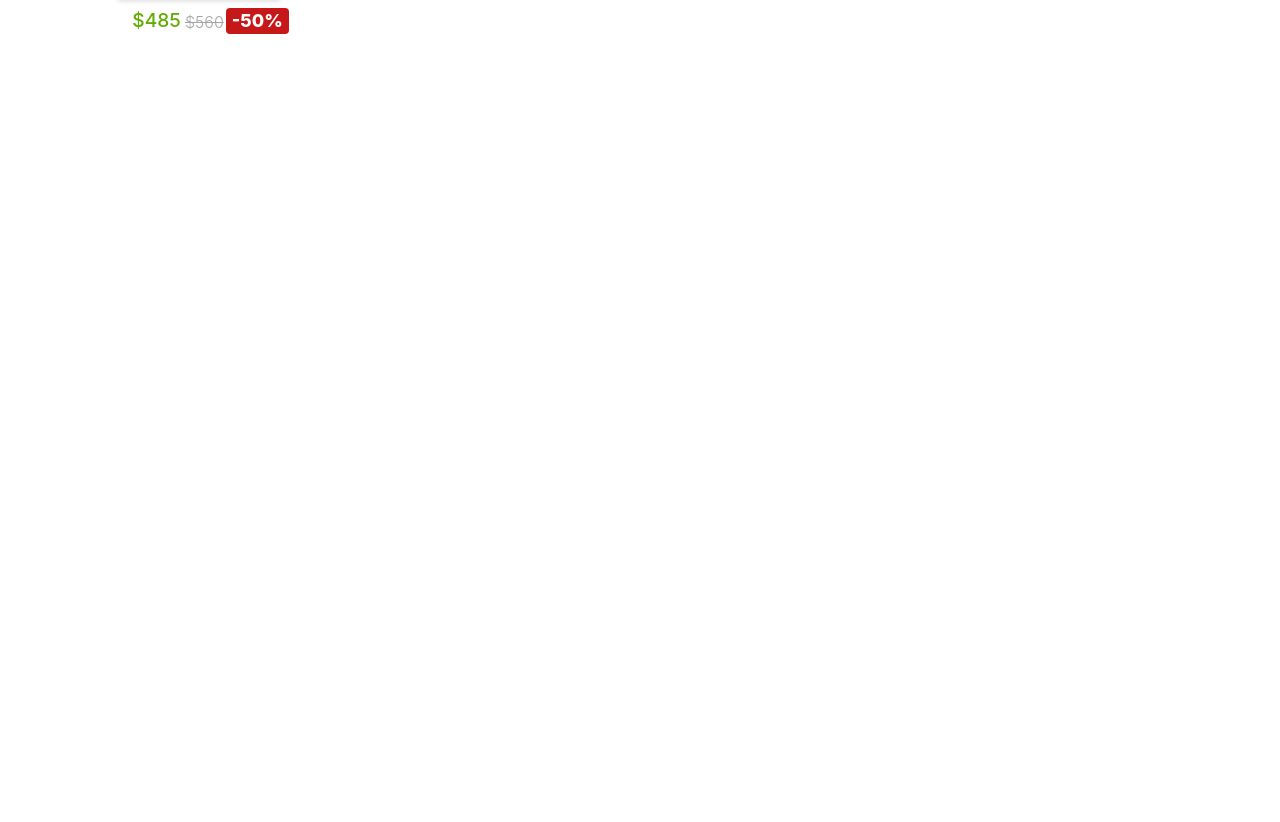
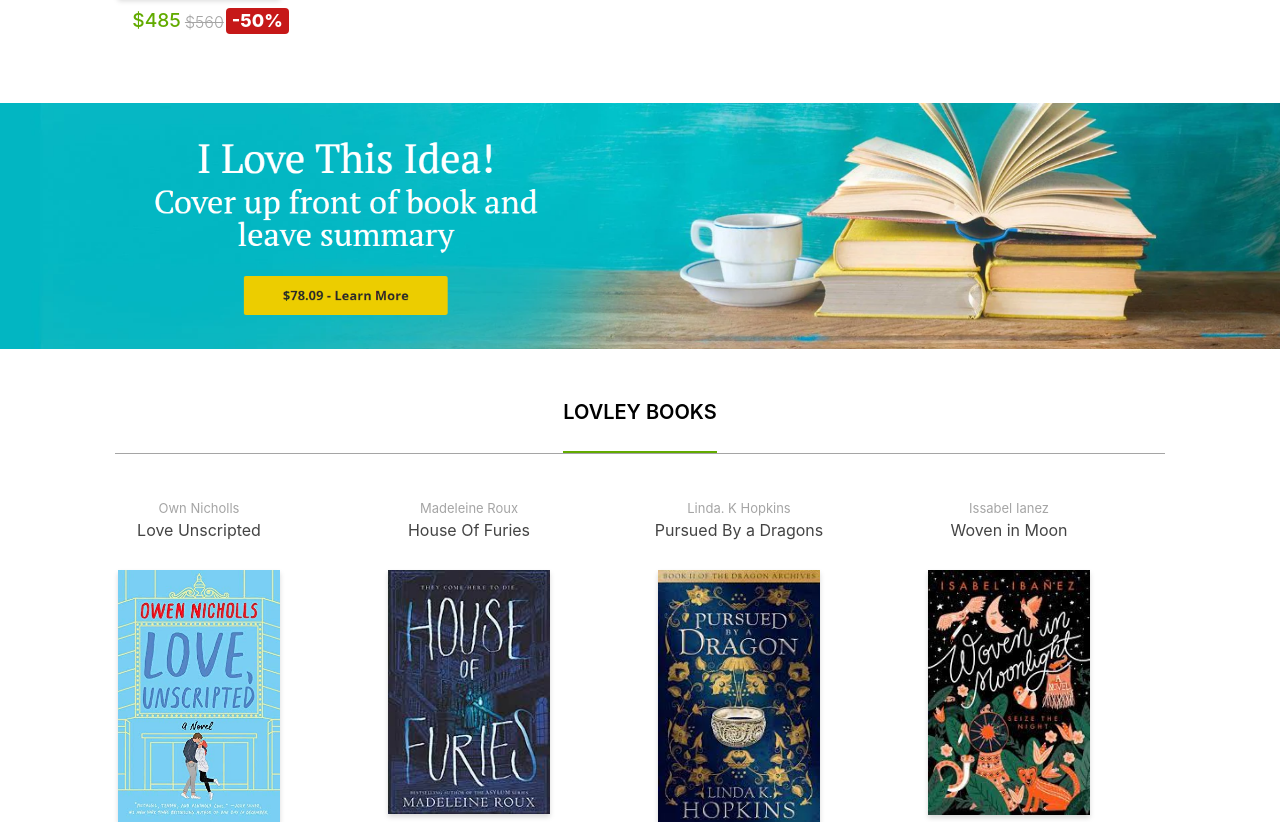
Before and after one commit to harshtripathi24/ecommerce-frontend, a React (Create React App) app: page / in a window 1280 px wide. Shown: the part 5511-6333 px from the top of the page. Built offline with nearby package versions, Linux system fonts and the light colour scheme.

Commit message:
Full Width Banner Added

```diff
--- /dev/null
+++ b/src/Components/Banners/FullWidthBanner.css
@@ -0,0 +1,14 @@
+.fullWidthBanner {
+  width: 100%;
+
+  margin-top: 44px;
+  margin-bottom: 44px;
+}
+
+.fullWidthBanner img {
+  width: 100%;
+}
+
+.fullWidthBanner img:hover {
+  opacity: 60%;
+}
--- /dev/null
+++ b/src/Components/Banners/FullWidthBanner.js
@@ -0,0 +1,14 @@
+import React from "react";
+
+import "./FullWidthBanner.css";
+const FullWidthBanner = (props) => {
+  return (
+    <div className="fullWidthBanner">
+      <a href={props.link}>
+        <img src={props.imgLink} alt={props.imgName} />
+      </a>
+    </div>
+  );
+};
+
+export default FullWidthBanner;
--- a/src/Pages/Home.js
+++ b/src/Pages/Home.js
@@ -4,6 +4,7 @@ import Slider from "../Components/Slider/Slider";
 import PolicyBlocks from "../Components/PolicyBlocks/PolicyBlocks";
 import BannerSection from "../Components/Banners/BannerSection";
 import Banner from "../Components/Banners/Banner";
+import FullWidthBanner from "../Components/Banners/FullWidthBanner";
 
 // Images Import Section
 import banner1 from "../Utilities/Images/Banners/banner1.jpeg";
@@ -11,6 +12,7 @@ import banner2 from "../Utilities/Images/Banners/banner2.jpeg";
 import buy3banner from "../Utilities/Images/Banners/buy3Banner.png";
 import nightChildBanner from "../Utilities/Images/Banners/nightChildbanner.png";
 import businessBanner from "../Utilities/Images/Banners/businessBanner.png";
+import loveBookBanner from "../Utilities/Images/Banners/loveBookBanner.png";
 
 import ProductsSection from "../Components/Products/ProductsSection";
 
@@ -55,6 +57,17 @@ const Home = () => {
         productIds={[20, 13, 14, 17, 11]}
         devisonTitle={"Trending Now"}
       />
+
+      <FullWidthBanner
+        link="http://"
+        imgLink={loveBookBanner}
+        imgName="Love Book Banner "
+      />
+      <ProductDevisonSection
+        sectionType={2}
+        productIds={[12, 8, 19, 13, 20]}
+        devisonTitle={"Lovley Books"}
+      />
     </div>
   );
 };
```
Also changed, not shown: src/Utilities/Images/Banners/loveBookBanner.png (added).
